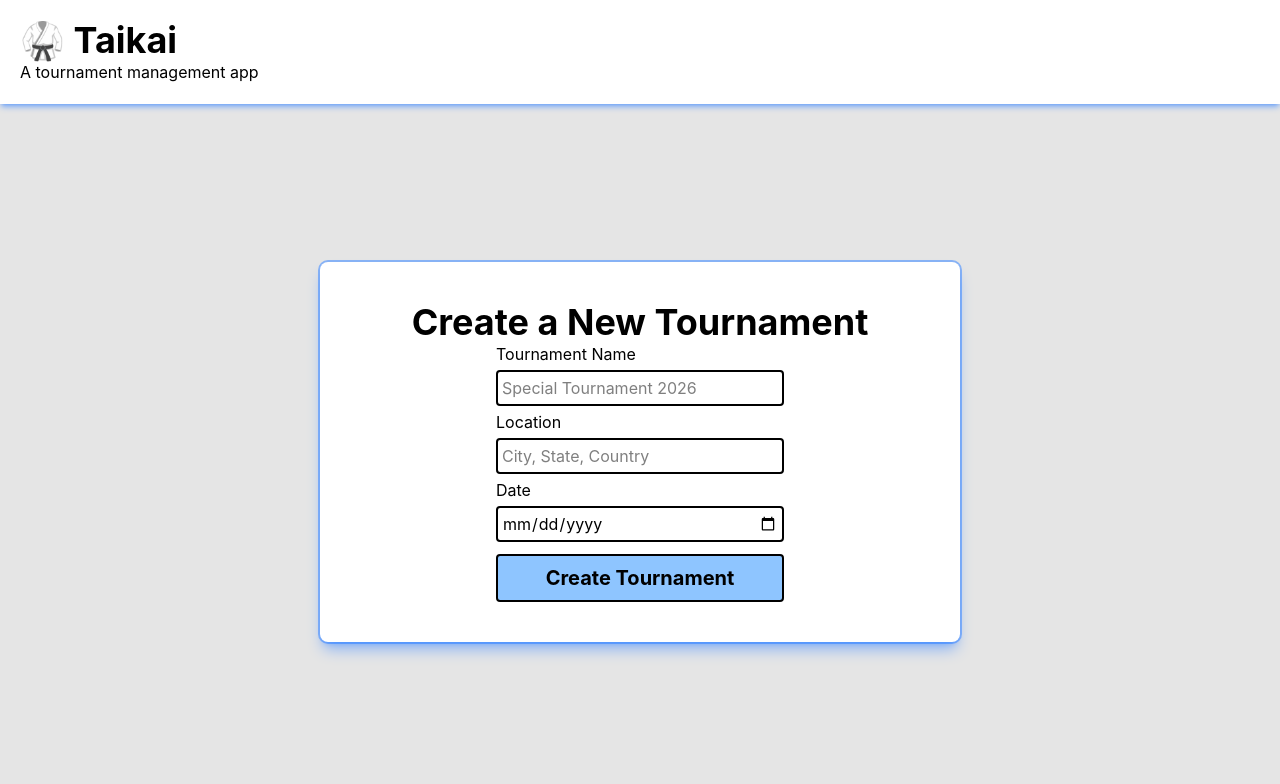
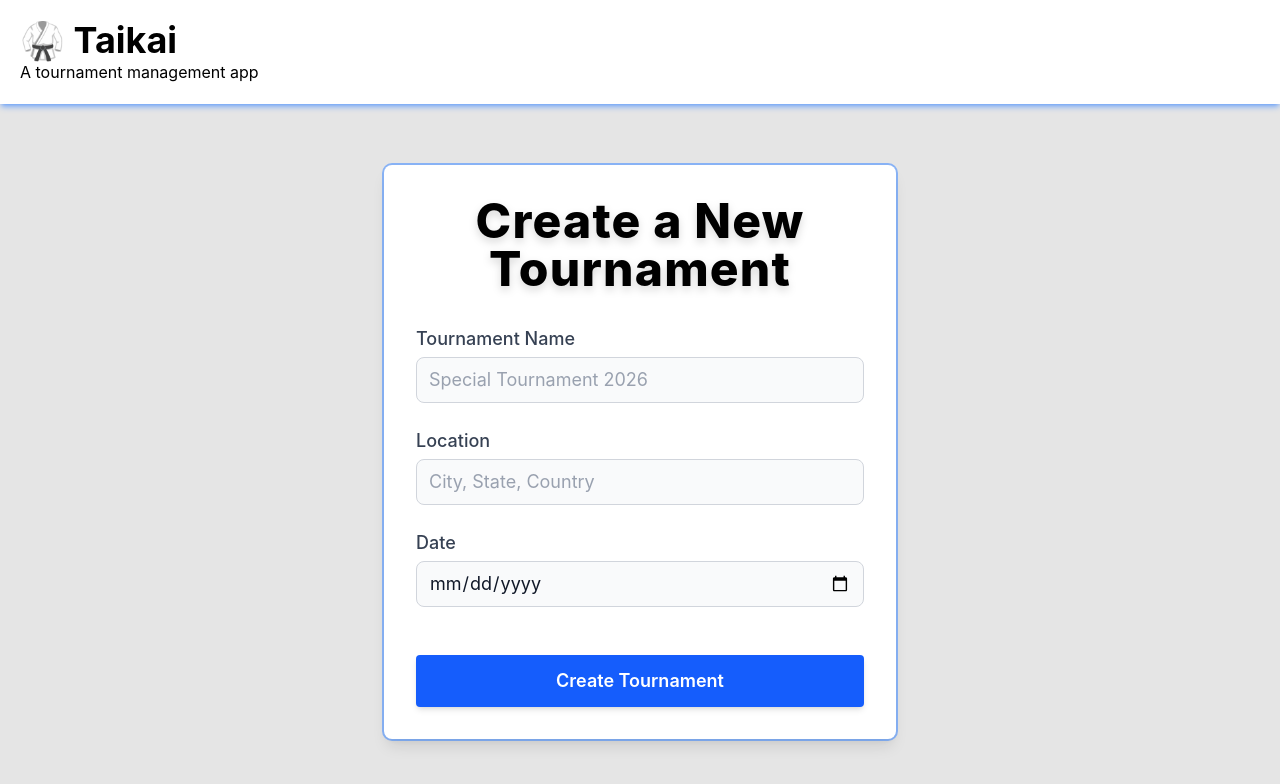
Before and after one commit to fbnfrhm/taikai, a Next.js app: page / in a window 1280 px wide. Shown: the top 784 px of the page. Built offline with nearby package versions, Linux system fonts and the light colour scheme.

Commit message:
style(ui): change style to be less boring

```diff
--- a/src/app/page.tsx
+++ b/src/app/page.tsx
@@ -12,42 +12,63 @@ export default function TournamentForm() {
   }
 
   return (
-    <div className="mx-auto flex w-8/9 flex-col items-center rounded-lg bg-white p-8 pt-10 pb-10 shadow-lg ring-2 shadow-blue-500/50 ring-blue-500/50 lg:w-1/2 dark:bg-slate-900">
-      <h1 className="text-center text-4xl font-bold">
+    <div className="mx-auto flex min-h-[500px] w-11/12 max-w-lg flex-col justify-center rounded-lg bg-white p-8 shadow-lg ring-2 ring-blue-500/50 dark:bg-slate-900">
+      <h1 className="mb-8 text-center text-5xl font-extrabold tracking-wide drop-shadow-lg">
         Create a New Tournament
       </h1>
       <form
-        className="flex w-full flex-col space-y-1 lg:w-1/2"
+        className="flex w-full flex-col space-y-6 text-lg"
         action={createTournament}
       >
-        <label htmlFor="name">Tournament Name</label>
+        <div className="flex w-full flex-col space-y-1">
+          <label
+            htmlFor="name"
+            className="w-full text-left font-medium text-gray-700 dark:text-gray-200"
+          >
+            Tournament Name
+          </label>
           <input
-          className="rounded border-2 border-black bg-white p-1 text-black"
+            className="w-full rounded-lg border border-gray-300 bg-gray-50 px-3 py-2 text-gray-900 placeholder-gray-400 focus:border-blue-500 focus:ring-2 focus:ring-blue-200 dark:border-gray-600 dark:bg-gray-700 dark:text-gray-100"
             type="text"
             name="name"
             id="name"
             placeholder="Special Tournament 2026"
           />
+        </div>
 
-        <label htmlFor="location">Location</label>
+        <div className="flex w-full flex-col space-y-1">
+          <label
+            htmlFor="location"
+            className="w-full text-left font-medium text-gray-700 dark:text-gray-200"
+          >
+            Location
+          </label>
           <input
-          className="rounded border-2 border-black bg-white p-1 text-black"
+            className="w-full rounded-lg border border-gray-300 bg-gray-50 px-3 py-2 text-gray-900 placeholder-gray-400 focus:border-blue-500 focus:ring-2 focus:ring-blue-200 dark:border-gray-600 dark:bg-gray-700 dark:text-gray-100"
             type="text"
             name="location"
             id="location"
             placeholder="City, State, Country"
           />
+        </div>
 
-        <label htmlFor="date">Date</label>
+        <div className="flex w-full flex-col space-y-1">
+          <label
+            htmlFor="date"
+            className="w-full text-left font-medium text-gray-700 dark:text-gray-200"
+          >
+            Date
+          </label>
           <input
-          className="rounded border-2 border-black bg-white p-1 text-black"
+            className="w-full rounded-lg border border-gray-300 bg-gray-50 px-3 py-2 text-gray-900 placeholder-gray-400 focus:border-blue-500 focus:ring-2 focus:ring-blue-200 dark:border-gray-600 dark:bg-gray-700 dark:text-gray-100"
             type="date"
             name="date"
             id="date"
           />
+        </div>
 
         <input
-          className="mt-2 rounded border-2 border-black bg-blue-300 p-2 text-xl font-bold text-black"
+          className="mt-6 w-full rounded bg-blue-600 px-6 py-3 text-lg font-semibold text-white shadow-md transition-colors duration-200 hover:bg-blue-700 focus:ring-2 focus:ring-blue-400 focus:outline-none"
           type="submit"
           value="Create Tournament"
         />
```
Lines whose indentation alone changed are shown as unchanged.
